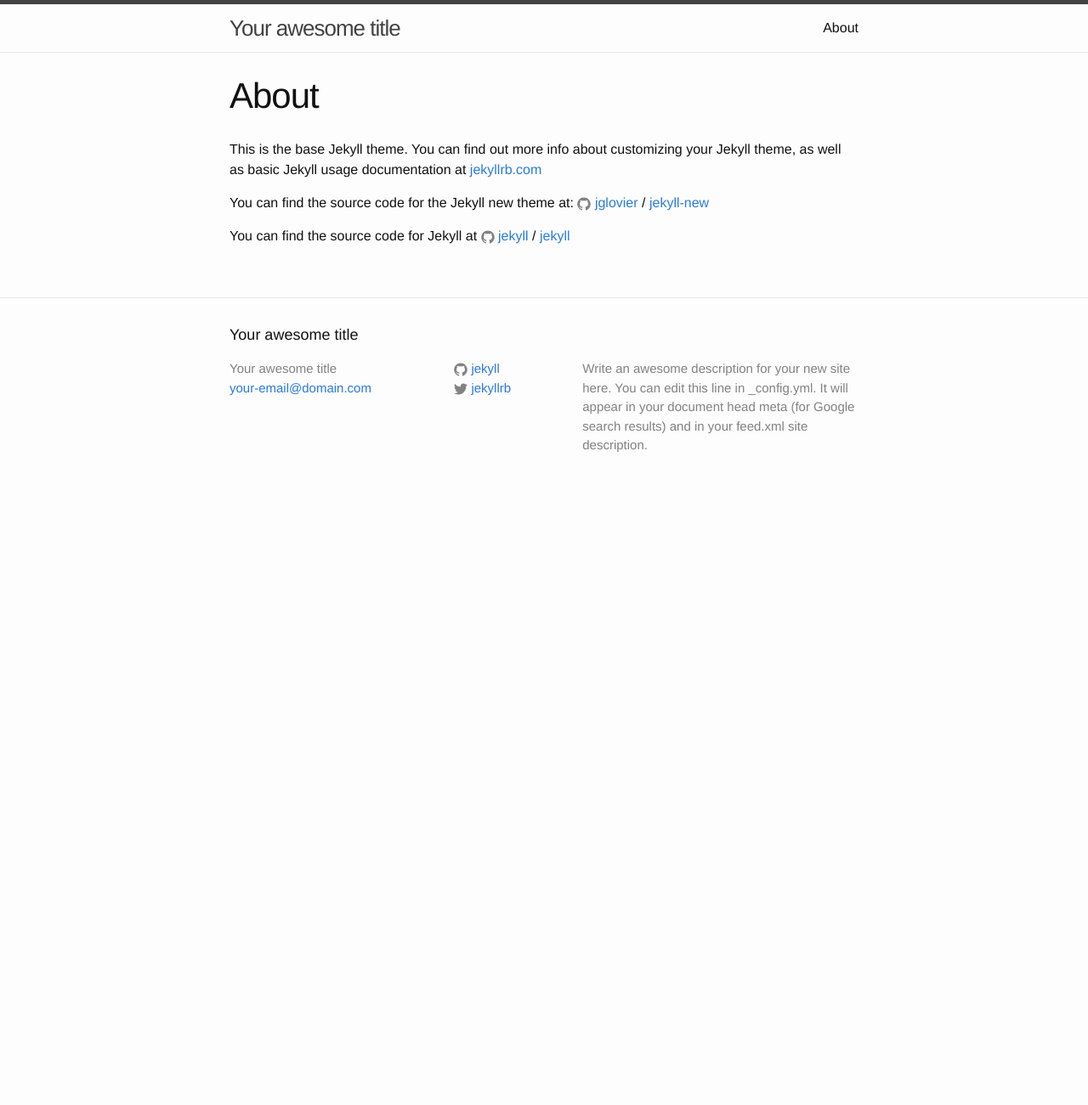
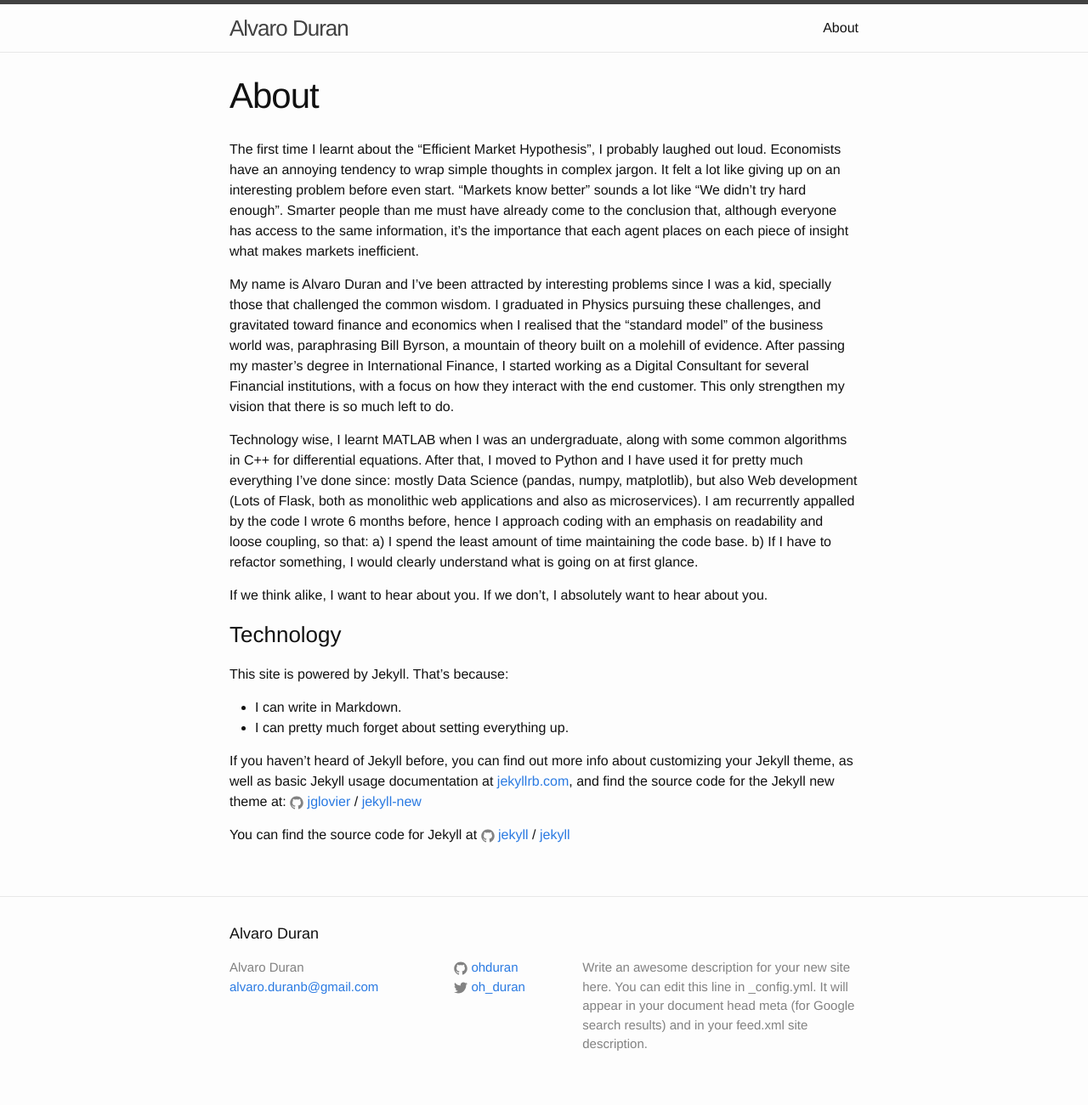
Before and after one commit to ohduran/ohduran.github.io, a Jekyll site: the page built from about.md, in a window 1280 px wide. Shown: the whole page at 85% size. Built offline with Jekyll 4.4.1, drawn with Linux system fonts in a browser that asks for light colours; before the commit the page ends 900 px from its top, so only the background shows below that.

Commit message:
General layout

```diff
--- a/_config.yml
+++ b/_config.yml
@@ -6,16 +6,16 @@
 # 'jekyll serve'. If you change this file, please restart the server process.
 
 # Site settings
-title: Your awesome title
-email: your-email@domain.com
+title: Alvaro Duran
+email: alvaro.duranb@gmail.com
 description: > # this means to ignore newlines until "baseurl:"
   Write an awesome description for your new site here. You can edit this
   line in _config.yml. It will appear in your document head meta (for
   Google search results) and in your feed.xml site description.
 baseurl: "" # the subpath of your site, e.g. /blog
 url: "http://yourdomain.com" # the base hostname & protocol for your site
-twitter_username: jekyllrb
-github_username:  jekyll
+twitter_username: oh_duran
+github_username:  ohduran
 
 # Build settings
 markdown: kramdown
--- a/about.md
+++ b/about.md
@@ -4,9 +4,23 @@ title: About
 permalink: /about/
 ---
 
-This is the base Jekyll theme. You can find out more info about customizing your Jekyll theme, as well as basic Jekyll usage documentation at [jekyllrb.com](http://jekyllrb.com/)
+The first time I learnt about the "Efficient Market Hypothesis", I probably laughed out loud. Economists have an annoying tendency to wrap simple thoughts in complex jargon. It felt a lot like giving up on an interesting problem before even start. "Markets know better" sounds a lot like "We didn't try hard enough". Smarter people than me must have already come to the conclusion that, although everyone has access to the same information, it's  the importance that each agent places on each piece of insight what makes markets inefficient.
 
-You can find the source code for the Jekyll new theme at:
+My name is Alvaro Duran and I've been attracted by interesting problems since I was a kid, specially those that challenged the common wisdom. I graduated in Physics pursuing these challenges, and gravitated toward finance and economics when I realised that the "standard model" of the business world was, paraphrasing Bill Byrson, a mountain of theory built on a molehill of evidence. After passing my master's degree in International Finance, I started working as a Digital Consultant for several Financial institutions, with a focus on how they interact with the end customer. This only strengthen my vision that there is so much left to do.
+
+Technology wise, I learnt MATLAB when I was an undergraduate, along with some common algorithms in C++ for differential equations. After that, I moved to Python and I have used it for pretty much everything I've done since: mostly Data Science (pandas, numpy, matplotlib), but also Web development (Lots of Flask, both as monolithic web applications and also as microservices). I am recurrently appalled by the code I wrote 6 months before, hence I approach coding with an emphasis on readability and loose coupling, so that:
+a) I spend the least amount of time maintaining the code base.
+b) If I have to refactor something, I would clearly understand what is going on at first glance.
+
+If we think alike, I want to hear about you. If we don't, I absolutely want to hear about you.
+
+### Technology
+
+This site is powered by Jekyll. That's because:
+- I can write in Markdown.
+- I can pretty much forget about setting everything up.
+
+If you haven't heard of Jekyll before, you can find out more info about customizing your Jekyll theme, as well as basic Jekyll usage documentation at [jekyllrb.com](http://jekyllrb.com/), and find the source code for the Jekyll new theme at:
 {% include icon-github.html username="jglovier" %} /
 [jekyll-new](https://github.com/jglovier/jekyll-new)
 
```
